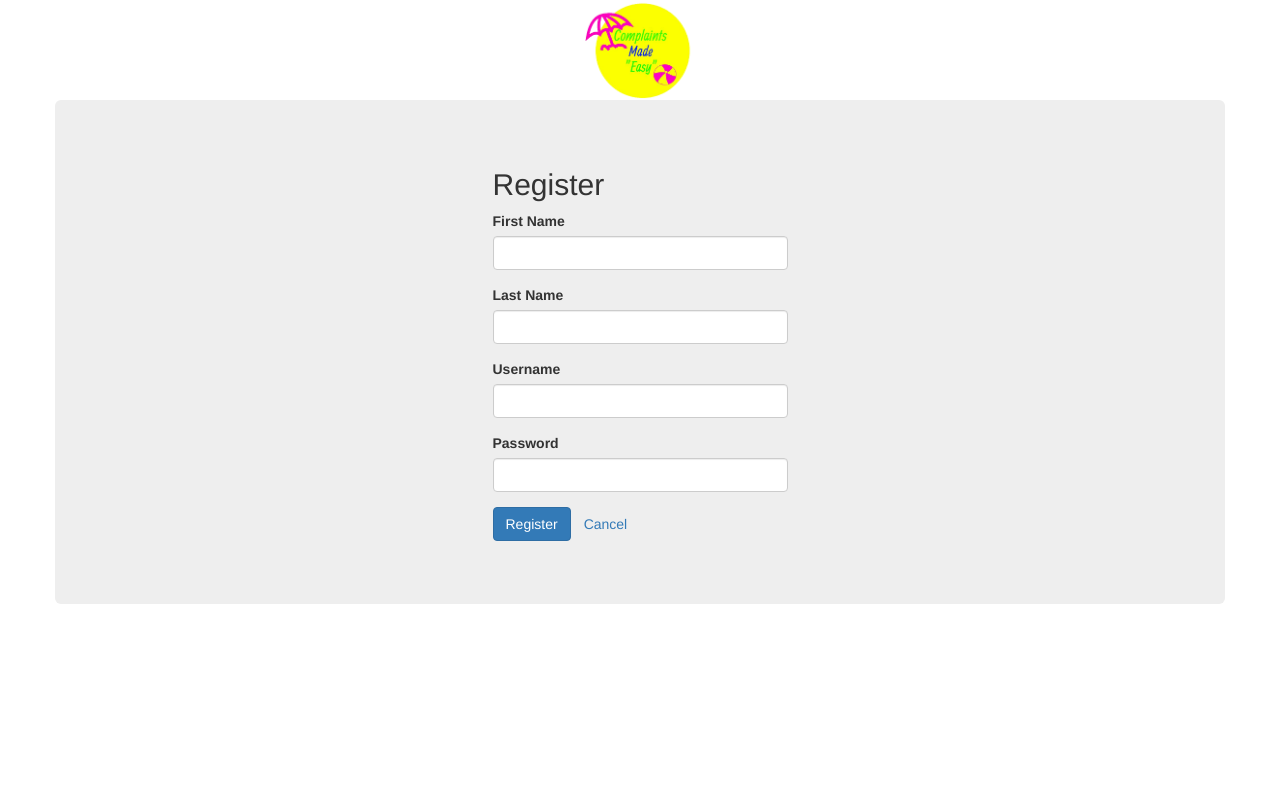
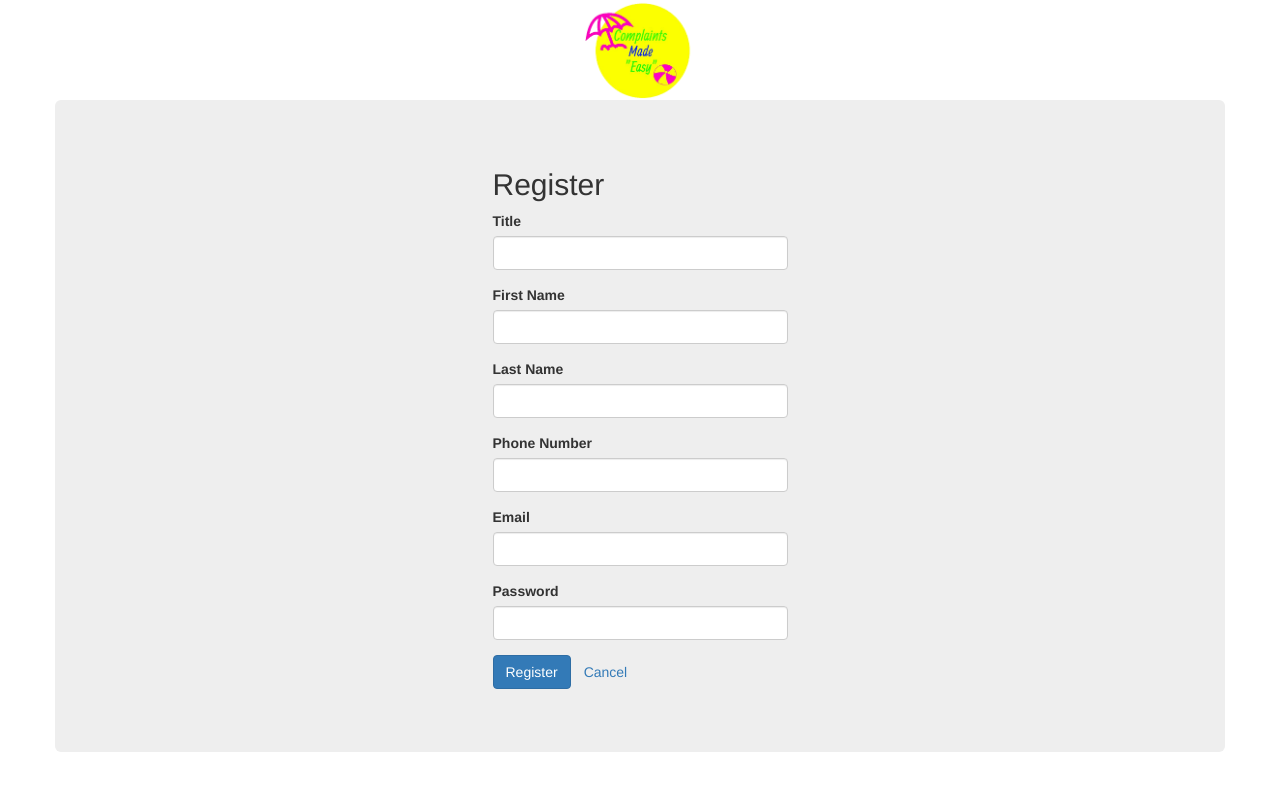
Before and after one commit to Occidio/CompaintsMadeEasy, an Angular app in the folder Website/: page /register in a window 1280 px wide. Shown: the top 790 px of the page. Built offline with nearby package versions, Linux system fonts and the light colour scheme.

Commit message:
adding required feilds to register

```diff
--- a/Website/src/app/_models/user.ts
+++ b/Website/src/app/_models/user.ts
@@ -1,7 +1,8 @@
 export class User {
     id: number;
-    username: string;
+    email: string;
     password: string;
     firstName: string;
     lastName: string;
+    phoneNumber: string;
 }
--- a/Website/src/app/register/register.component.html
+++ b/Website/src/app/register/register.component.html
@@ -1,20 +1,30 @@
 <div class="col-md-6 col-md-offset-3">
     <h2>Register</h2>
     <form name="form" (ngSubmit)="f.form.valid && register()" #f="ngForm" novalidate>
-        <div class="form-group" [ngClass]="{ 'has-error': f.submitted && !username.valid }">
+        <div class="form-group" [ngClass]="{ 'has-error': f.submitted && !title.valid }">
+            <label for="title">Title</label>
+            <input type="text" class="form-control" name="title" [(ngModel)]="model.title" #title="ngModel" required />
+            <div *ngIf="f.submitted && !title.valid" class="help-block">Title is required</div>
+        </div>
+        <div class="form-group" [ngClass]="{ 'has-error': f.submitted && !firstName.valid }">
             <label for="firstName">First Name</label>
             <input type="text" class="form-control" name="firstName" [(ngModel)]="model.firstName" #firstName="ngModel" required />
             <div *ngIf="f.submitted && !firstName.valid" class="help-block">First Name is required</div>
         </div>
-        <div class="form-group" [ngClass]="{ 'has-error': f.submitted && !username.valid }">
+        <div class="form-group" [ngClass]="{ 'has-error': f.submitted && !lastName.valid }">
             <label for="lastName">Last Name</label>
             <input type="text" class="form-control" name="lastName" [(ngModel)]="model.lastName" #lastName="ngModel" required />
             <div *ngIf="f.submitted && !lastName.valid" class="help-block">Last Name is required</div>
         </div>
-        <div class="form-group" [ngClass]="{ 'has-error': f.submitted && !username.valid }">
-            <label for="username">Username</label>
-            <input type="text" class="form-control" name="username" [(ngModel)]="model.username" #username="ngModel" required />
-            <div *ngIf="f.submitted && !username.valid" class="help-block">Username is required</div>
+        <div class="form-group" [ngClass]="{ 'has-error': f.submitted && !phoneNumber.valid }">
+            <label for="phoneNumber">Phone Number</label>
+            <input type="text" class="form-control" name="phoneNumber" [(ngModel)]="model.phoneNumber" #phoneNumber="ngModel" required />
+            <div *ngIf="f.submitted && !phoneNumber.valid" class="help-block">Phone Number is required</div>
+        </div>
+        <div class="form-group" [ngClass]="{ 'has-error': f.submitted && !email.valid }">
+            <label for="email">Email</label>
+            <input type="text" class="form-control" name="email" [(ngModel)]="model.email" #email="ngModel" required />
+            <div *ngIf="f.submitted && !email.valid" class="help-block">Email is required</div>
         </div>
         <div class="form-group" [ngClass]="{ 'has-error': f.submitted && !password.valid }">
             <label for="password">Password</label>
```
